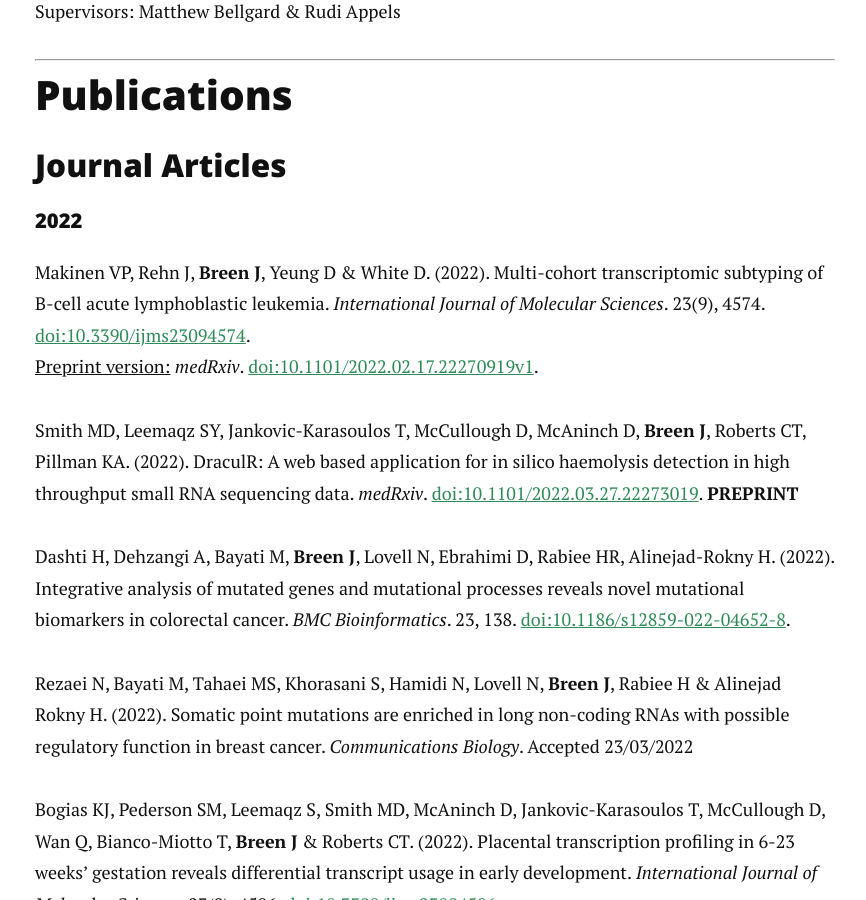
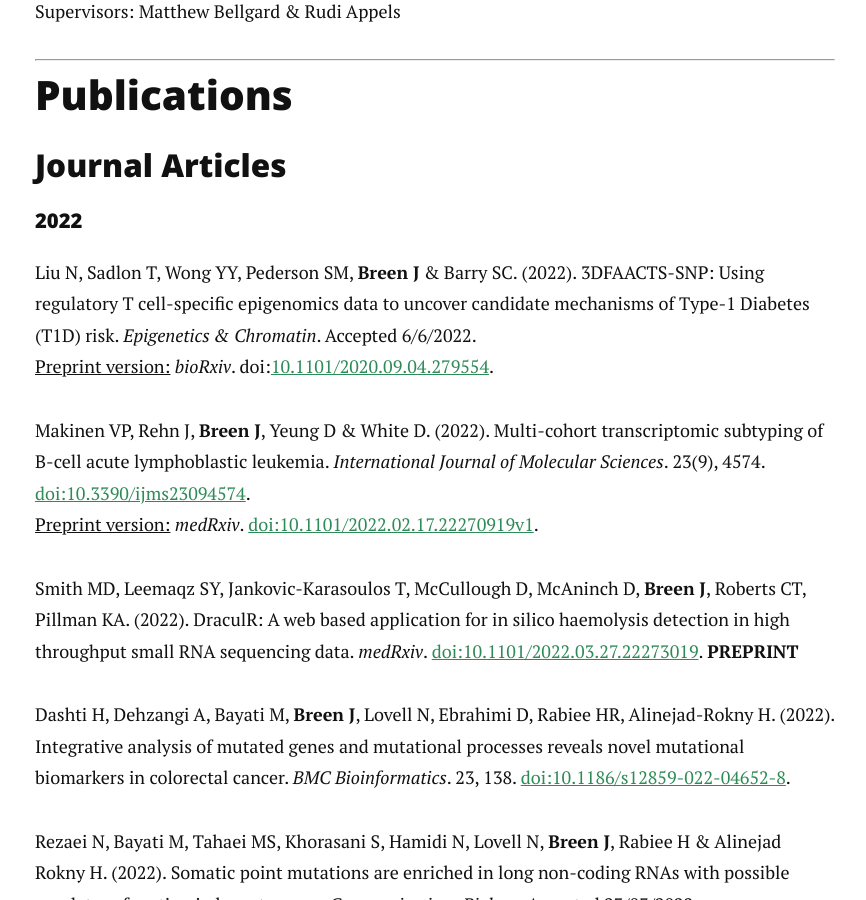
Before and after one commit to jimmybgammyknee/jimmybgammyknee.github.io, a Jekyll site: the page built from cv.md, in a window 1280 px wide and 900 px high, scrolled down 1726 px. Shown: the whole window, without its empty margins (205-1071 px from the left). Built offline with Jekyll 4.4.1, drawn with Linux system fonts in a browser that asks for light colours; nearby versions of some CDN libraries; some of the changed text lies outside the part shown.

Commit message:
Update cv.md

```diff
--- a/cv.md
+++ b/cv.md
@@ -64,6 +64,9 @@ Supervisors: Matthew Bellgard & Rudi Appels <br>
 
 #### 2022
 
+Liu N, Sadlon T, Wong YY, Pederson SM, **Breen J** & Barry SC. (2022). 3DFAACTS-SNP: Using regulatory T cell-specific epigenomics data to uncover candidate mechanisms of Type-1 Diabetes (T1D) risk. _Epigenetics & Chromatin_. Accepted 6/6/2022.
+<u>Preprint version:</u> _bioRxiv_.  doi:[10.1101/2020.09.04.279554](https://doi.org/10.1101/2020.09.04.279554).
+
 Makinen VP, Rehn J, **Breen J**, Yeung D & White D. (2022). Multi-cohort transcriptomic subtyping of B-cell acute lymphoblastic leukemia. _International Journal of Molecular Sciences_. 23(9), 4574. [doi:10.3390/ijms23094574](https://doi.org/10.3390/ijms23094574).
 <u>Preprint version:</u> _medRxiv_. [doi:10.1101/2022.02.17.22270919v1](https://www.medrxiv.org/content/10.1101/2022.02.17.22270919v1).
 
```
Also changed, not shown: other parts of cv.md (+0 -2 lines).
